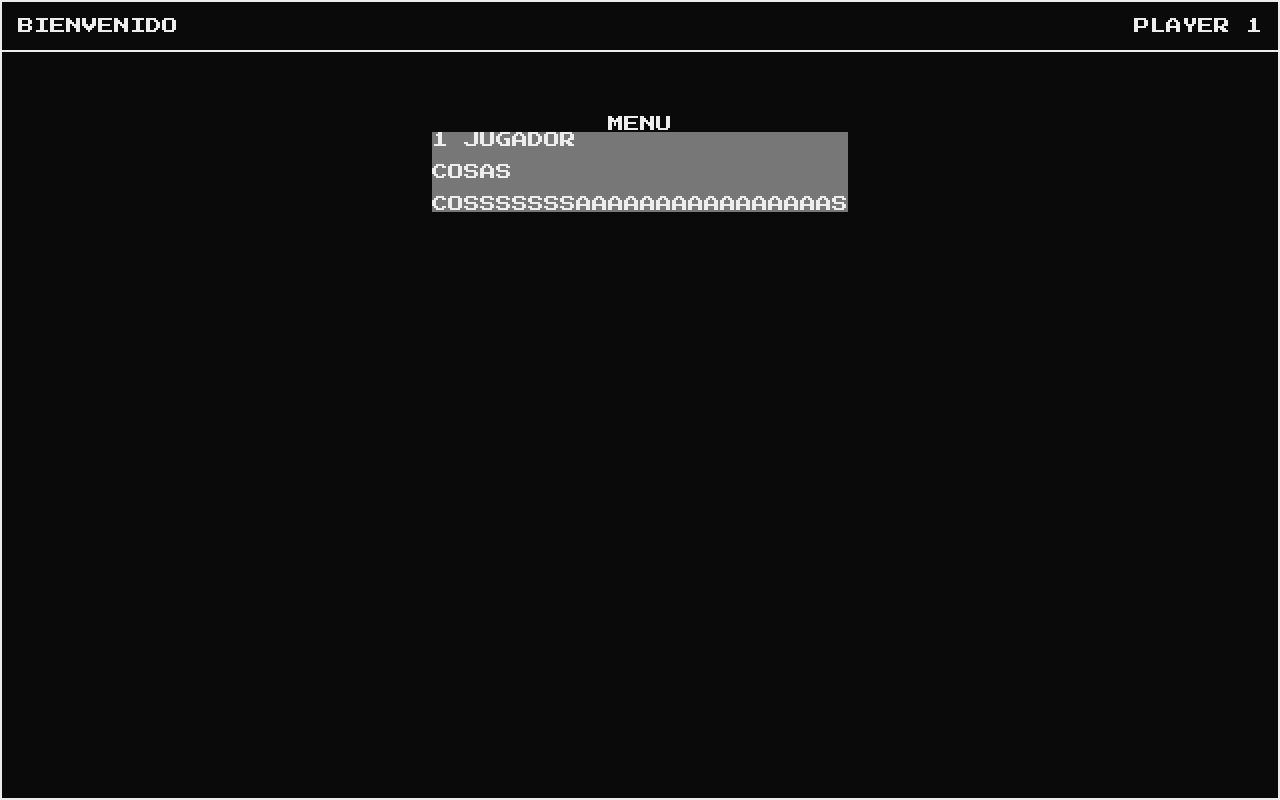
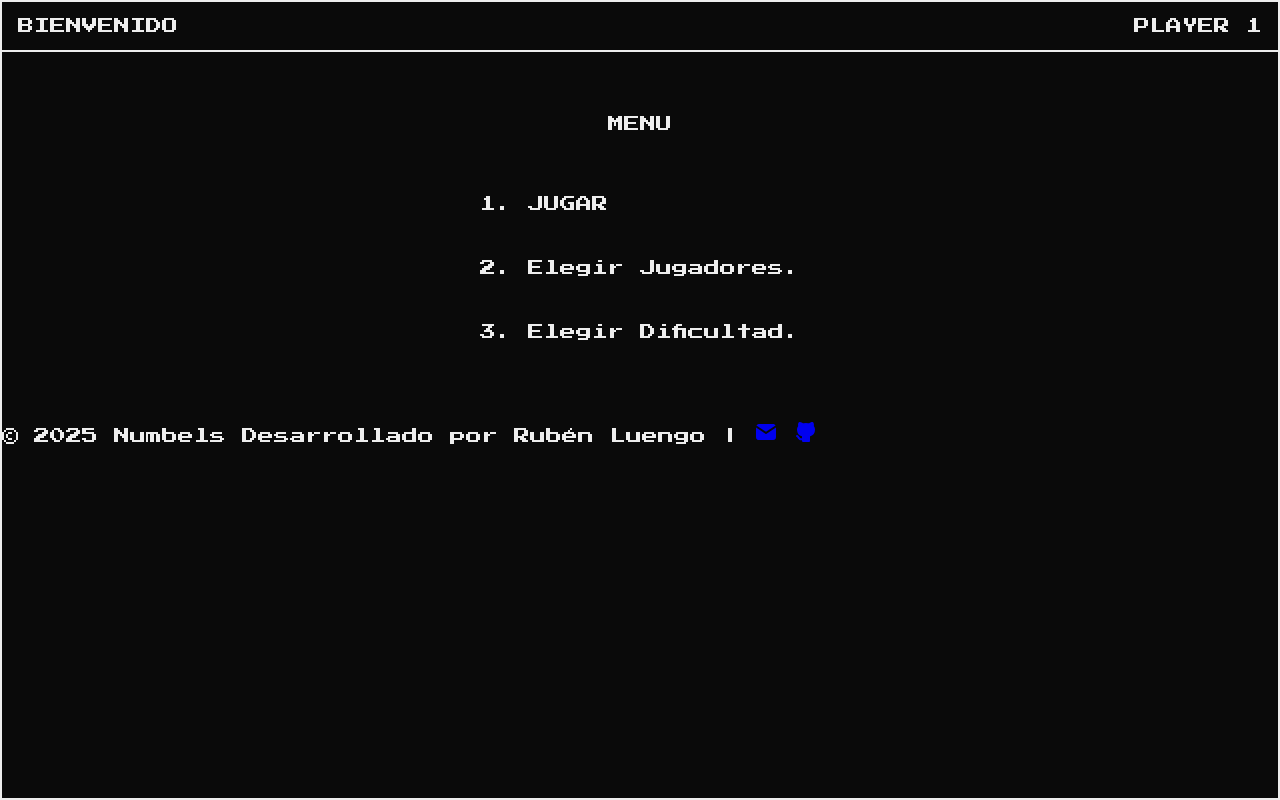
Before and after one commit to rubluesan/reto-pong, a plain HTML site: page index.html in a window 1280 px wide. Drawn offline with Linux system fonts and the light colour scheme.

Commit message:
maquetando el menu y el footer

```diff
--- a/index.html
+++ b/index.html
@@ -27,19 +27,39 @@
                 MENU
                 <ul id="menu">
                     <li>
-                        1 JUGADOR
+                        1. JUGAR
                     </li>
                     <li>
-                        COSAS
+                        2.  Elegir Jugadores.
                     </li>
                     <li>
-                        COSSSSSSSAAAAAAAAAAAAAAAAS
+                        3. Elegir Dificultad.
                     </li>
                 </ul>
             </div>
         </main>
         <footer>
+            <span>© 2025 Numbels</span>
 
+            <span>
+                Desarrollado por Rubén Luengo |
+                <a href="mailto:rubluesan2@alu.edu.gva.es"><svg xmlns="http://www.w3.org/2000/svg" width="24"
+                        height="24" viewBox="0 0 24 24" fill="currentColor"
+                        class="icon icon-tabler icons-tabler-filled icon-tabler-mail">
+                        <path stroke="none" d="M0 0h24v24H0z" fill="none" />
+                        <path
+                            d="M22 7.535v9.465a3 3 0 0 1 -2.824 2.995l-.176 .005h-14a3 3 0 0 1 -2.995 -2.824l-.005 -.176v-9.465l9.445 6.297l.116 .066a1 1 0 0 0 .878 0l.116 -.066l9.445 -6.297z" />
+                        <path
+                            d="M19 4c1.08 0 2.027 .57 2.555 1.427l-9.555 6.37l-9.555 -6.37a2.999 2.999 0 0 1 2.354 -1.42l.201 -.007h14z" />
+                    </svg></a>
+                <a href="https://github.com/rubluesan" target="_blank"><svg xmlns="http://www.w3.org/2000/svg"
+                        width="24" height="24" viewBox="0 0 24 24" fill="currentColor"
+                        class="icon icon-tabler icons-tabler-filled icon-tabler-brand-github">
+                        <path stroke="none" d="M0 0h24v24H0z" fill="none" />
+                        <path
+                            d="M5.315 2.1c.791 -.113 1.9 .145 3.333 .966l.272 .161l.16 .1l.397 -.083a13.3 13.3 0 0 1 4.59 -.08l.456 .08l.396 .083l.161 -.1c1.385 -.84 2.487 -1.17 3.322 -1.148l.164 .008l.147 .017l.076 .014l.05 .011l.144 .047a1 1 0 0 1 .53 .514a5.2 5.2 0 0 1 .397 2.91l-.047 .267l-.046 .196l.123 .163c.574 .795 .93 1.728 1.03 2.707l.023 .295l.007 .272c0 3.855 -1.659 5.883 -4.644 6.68l-.245 .061l-.132 .029l.014 .161l.008 .157l.004 .365l-.002 .213l-.003 3.834a1 1 0 0 1 -.883 .993l-.117 .007h-6a1 1 0 0 1 -.993 -.883l-.007 -.117v-.734c-1.818 .26 -3.03 -.424 -4.11 -1.878l-.535 -.766c-.28 -.396 -.455 -.579 -.589 -.644l-.048 -.019a1 1 0 0 1 .564 -1.918c.642 .188 1.074 .568 1.57 1.239l.538 .769c.76 1.079 1.36 1.459 2.609 1.191l.001 -.678l-.018 -.168a5.03 5.03 0 0 1 -.021 -.824l.017 -.185l.019 -.12l-.108 -.024c-2.976 -.71 -4.703 -2.573 -4.875 -6.139l-.01 -.31l-.004 -.292a5.6 5.6 0 0 1 .908 -3.051l.152 -.222l.122 -.163l-.045 -.196a5.2 5.2 0 0 1 .145 -2.642l.1 -.282l.106 -.253a1 1 0 0 1 .529 -.514l.144 -.047l.154 -.03z" />
+                    </svg></a>
+            </span>
         </footer>
     </div>
 </body>
--- a/style.css
+++ b/style.css
@@ -59,6 +59,7 @@ main{
     padding: 3rem;
     justify-content: center;
     align-items: center;
+    flex:1;
 }
 
 .menu-panel{
@@ -73,9 +74,17 @@ main{
 
 
 #menu {
-    background-color: var(--ui-color);
+    margin-top: 3rem;
     list-style: none;
     display: flex;
     flex-direction: column;
     gap: 1rem;
 }
+
+#menu li {
+    padding: 1rem;
+}
+
+#menu li:hover{
+    background-color: var(--ui-color);
+}
```
